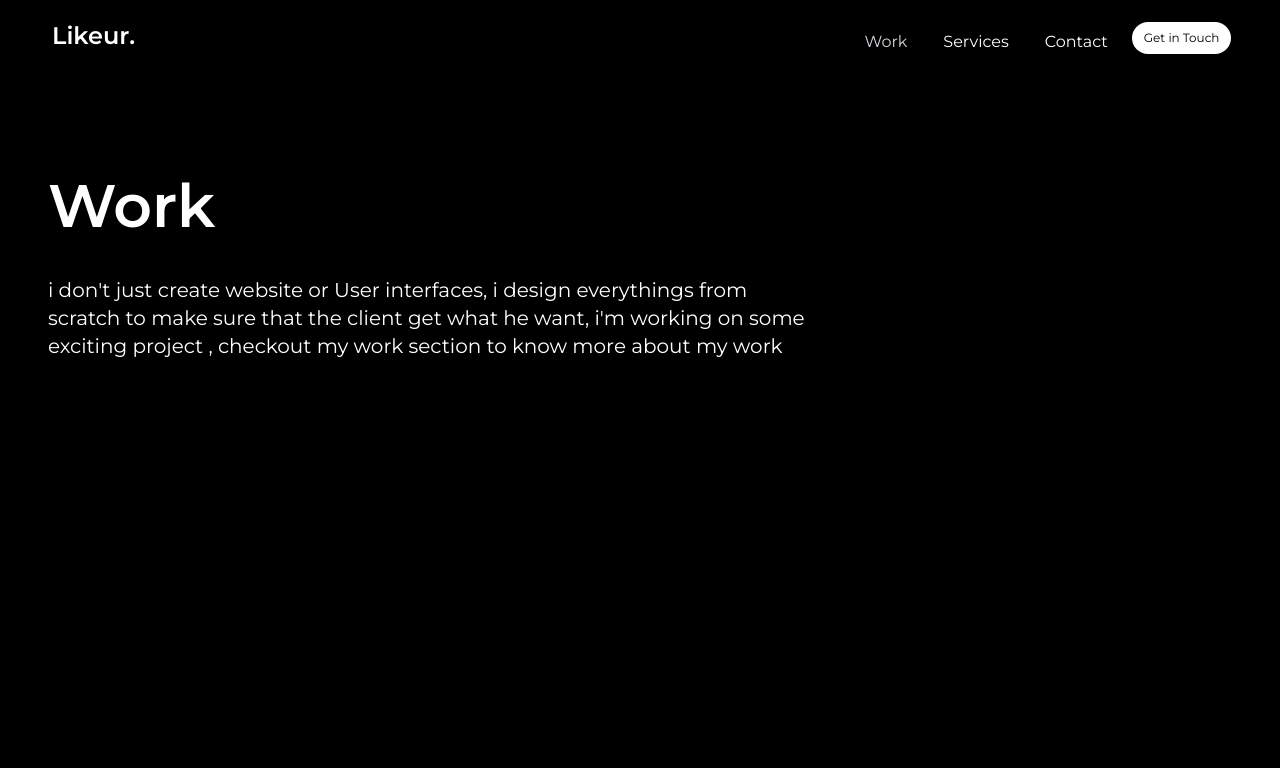
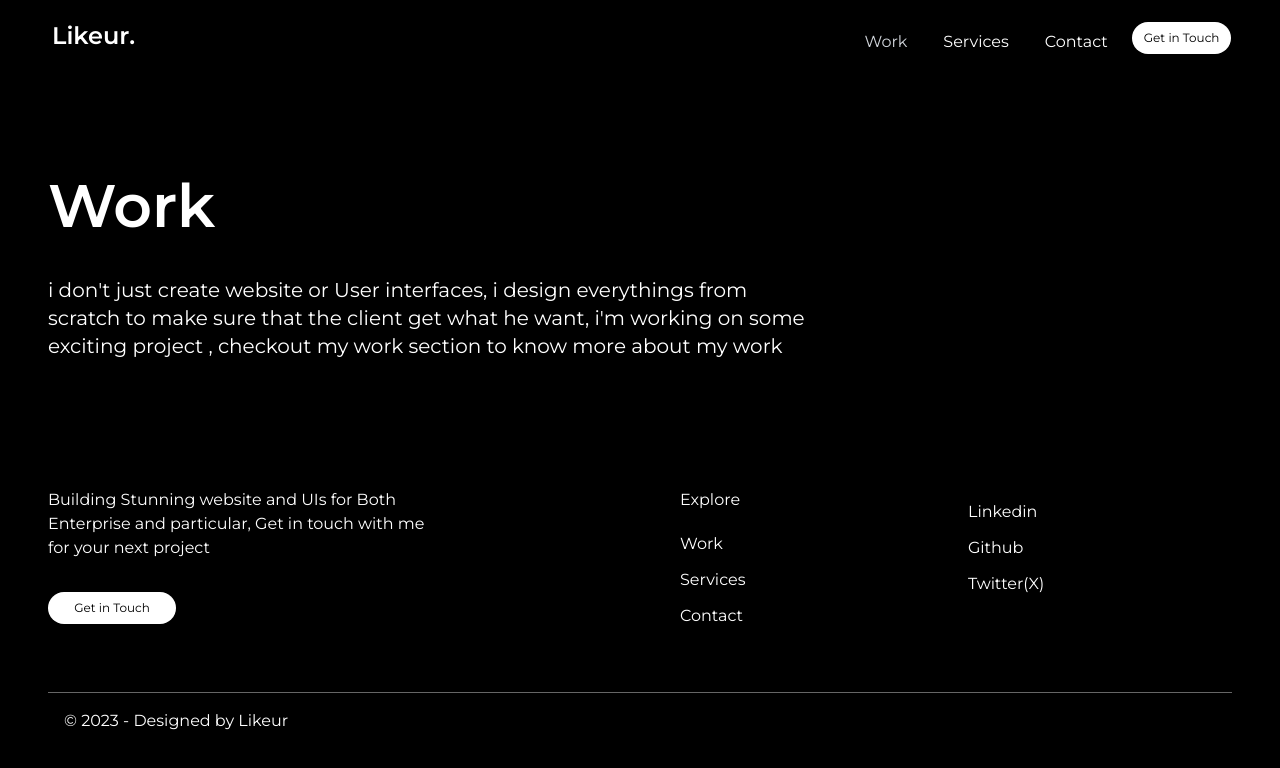
Before and after one commit to Likeur/my_creative_portfolio, an Angular app: page /work in a window 1280 px wide. Shown: the top 768 px of the page. Built offline with nearby package versions, Linux system fonts and the light colour scheme.

Commit message:
add footer and navbar component to all pages

```diff
--- a/src/app/components/footer/footer.component.html
+++ b/src/app/components/footer/footer.component.html
@@ -1,5 +1,5 @@
-<main class="flex flex-col items-center justify-center mt-16">
-   <section class="grid w-full p-4 lg:grid-cols-2">
+<main class="p-4 lg:px-12 flex flex-col items-center justify-center mt-16">
+   <section class="grid w-full lg:grid-cols-2">
     <div class="text-white">
         <p class="w-96">Building Stunning website and UIs for Both Enterprise and particular, Get in touch with me for your next project</p>
         <a routerLink=""  class="w-32 text-center mt-3 block lg:mt-8 bg-white text-black hover:bg-black duration-300 hover:border hover:text-white text-xs hover:border-white/30 rounded-full p-2 px-10 lg:px-3 ">Get in Touch</a>
@@ -40,7 +40,7 @@
         </div>
     </div>
    </section>
-   <section class="mt-16 w-full p-4">
+   <section class="mt-16 w-full ">
     <div class="border-t border-white/40"></div>
     <div class="p-4">
         <span class="text-white">&copy; 2023 - Designed by Likeur</span>
--- a/src/app/pages/contactpage/contactpage.component.html
+++ b/src/app/pages/contactpage/contactpage.component.html
@@ -12,4 +12,7 @@
             </div>
         </div>
     </section>
+    <section>
+        <app-footer />
+    </section>
 </main>
--- a/src/app/pages/contactpage/contactpage.component.ts
+++ b/src/app/pages/contactpage/contactpage.component.ts
@@ -2,10 +2,11 @@ import { Component, OnInit } from '@angular/core';
 import { CommonModule } from '@angular/common';
 import { NavbarComponent } from '../../components/navbar/navbar.component';
 import { gsap } from 'gsap';
+import { FooterComponent } from '../../components/footer/footer.component';
 @Component({
   selector: 'app-contactpage',
   standalone: true,
-  imports: [CommonModule, NavbarComponent],
+  imports: [CommonModule, NavbarComponent,FooterComponent],
   templateUrl: './contactpage.component.html',
 
 })
--- a/src/app/pages/servicepage/servicepage.component.html
+++ b/src/app/pages/servicepage/servicepage.component.html
@@ -13,4 +13,7 @@
             </div>
         </div>
     </section>
+    <section>
+        <app-footer />
+    </section>
 </main>
--- a/src/app/pages/servicepage/servicepage.component.ts
+++ b/src/app/pages/servicepage/servicepage.component.ts
@@ -3,10 +3,11 @@ import { CommonModule } from '@angular/common';
 import { NavbarComponent } from '../../components/navbar/navbar.component';
 import { RouterModule } from '@angular/router';
 import { gsap } from 'gsap';
+import { FooterComponent } from '../../components/footer/footer.component';
 @Component({
   selector: 'app-servicepage',
   standalone: true,
-  imports: [CommonModule, NavbarComponent, RouterModule],
+  imports: [CommonModule, NavbarComponent, RouterModule, FooterComponent],
   templateUrl: './servicepage.component.html',
 })
 export default class ServicepageComponent implements OnInit {
--- a/src/app/pages/workdetail/workdetail.component.html
+++ b/src/app/pages/workdetail/workdetail.component.html
@@ -1 +1,6 @@
-<p>workdetail works!</p>
+<main>
+    <app-navbar />
+    <section>
+        <app-footer />
+    </section>
+</main>
--- a/src/app/pages/workdetail/workdetail.component.ts
+++ b/src/app/pages/workdetail/workdetail.component.ts
@@ -1,12 +1,14 @@
 import { Component } from '@angular/core';
 import { CommonModule } from '@angular/common';
+import { FooterComponent } from '../../components/footer/footer.component';
+import { NavbarComponent } from '../../components/navbar/navbar.component';
 
 @Component({
   selector: 'app-workdetail',
   standalone: true,
-  imports: [CommonModule],
+  imports: [CommonModule, NavbarComponent, FooterComponent],
   templateUrl: './workdetail.component.html',
-  styles: ``
+
 })
 export class WorkdetailComponent {
 
--- a/src/app/pages/workpage/workpage.component.html
+++ b/src/app/pages/workpage/workpage.component.html
@@ -16,4 +16,7 @@
         </div>
     </section>
 
+    <section>
+        <app-footer />
+    </section>
 </main>
--- a/src/app/pages/workpage/workpage.component.ts
+++ b/src/app/pages/workpage/workpage.component.ts
@@ -2,10 +2,11 @@ import { Component, OnInit } from '@angular/core';
 import { CommonModule } from '@angular/common';
 import { NavbarComponent } from '../../components/navbar/navbar.component';
 import { gsap } from 'gsap';
+import { FooterComponent } from '../../components/footer/footer.component';
 @Component({
   selector: 'app-workpage',
   standalone: true,
-  imports: [CommonModule, NavbarComponent],
+  imports: [CommonModule, NavbarComponent, FooterComponent],
   templateUrl: './workpage.component.html',
 
 })
```
